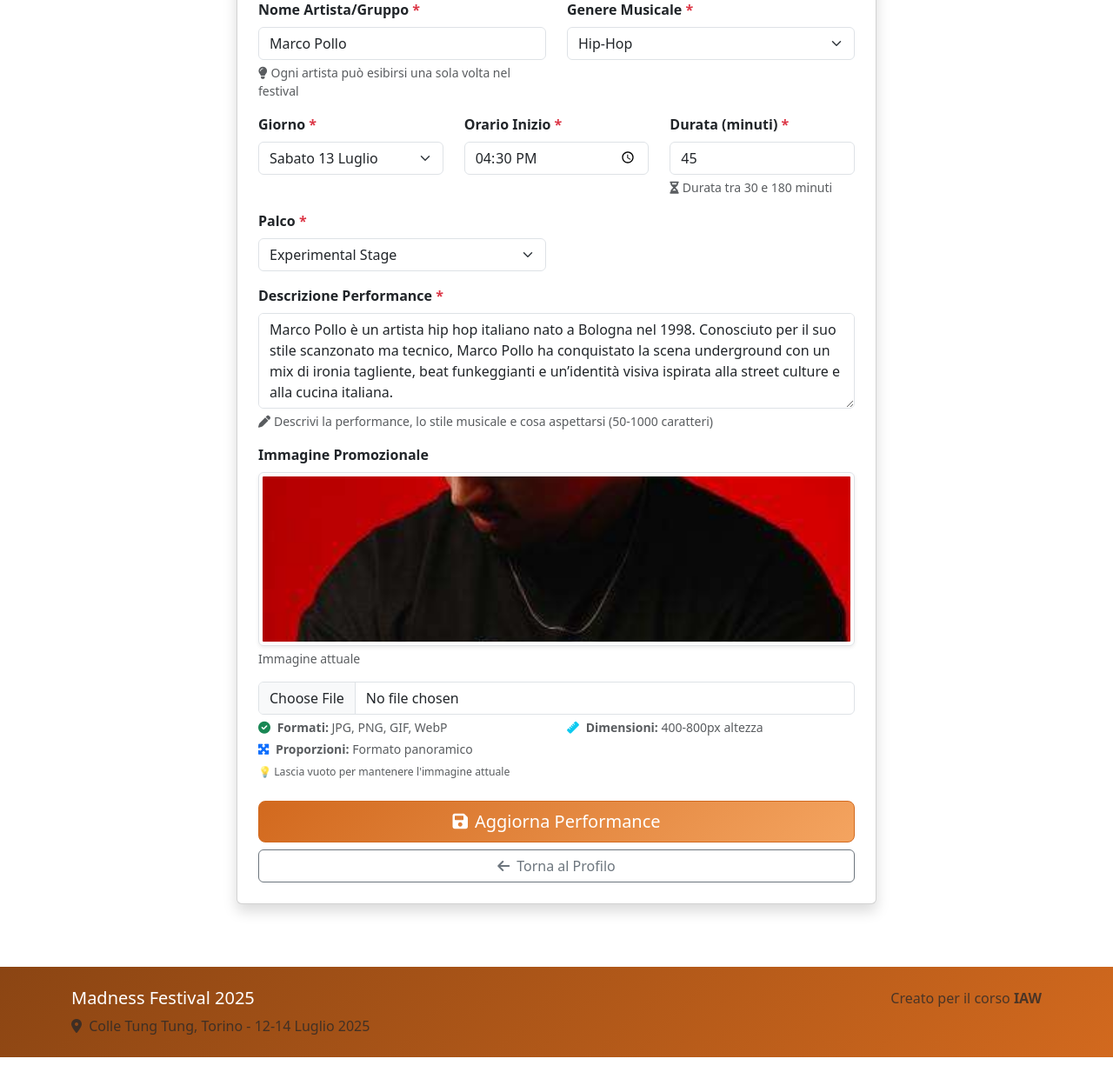
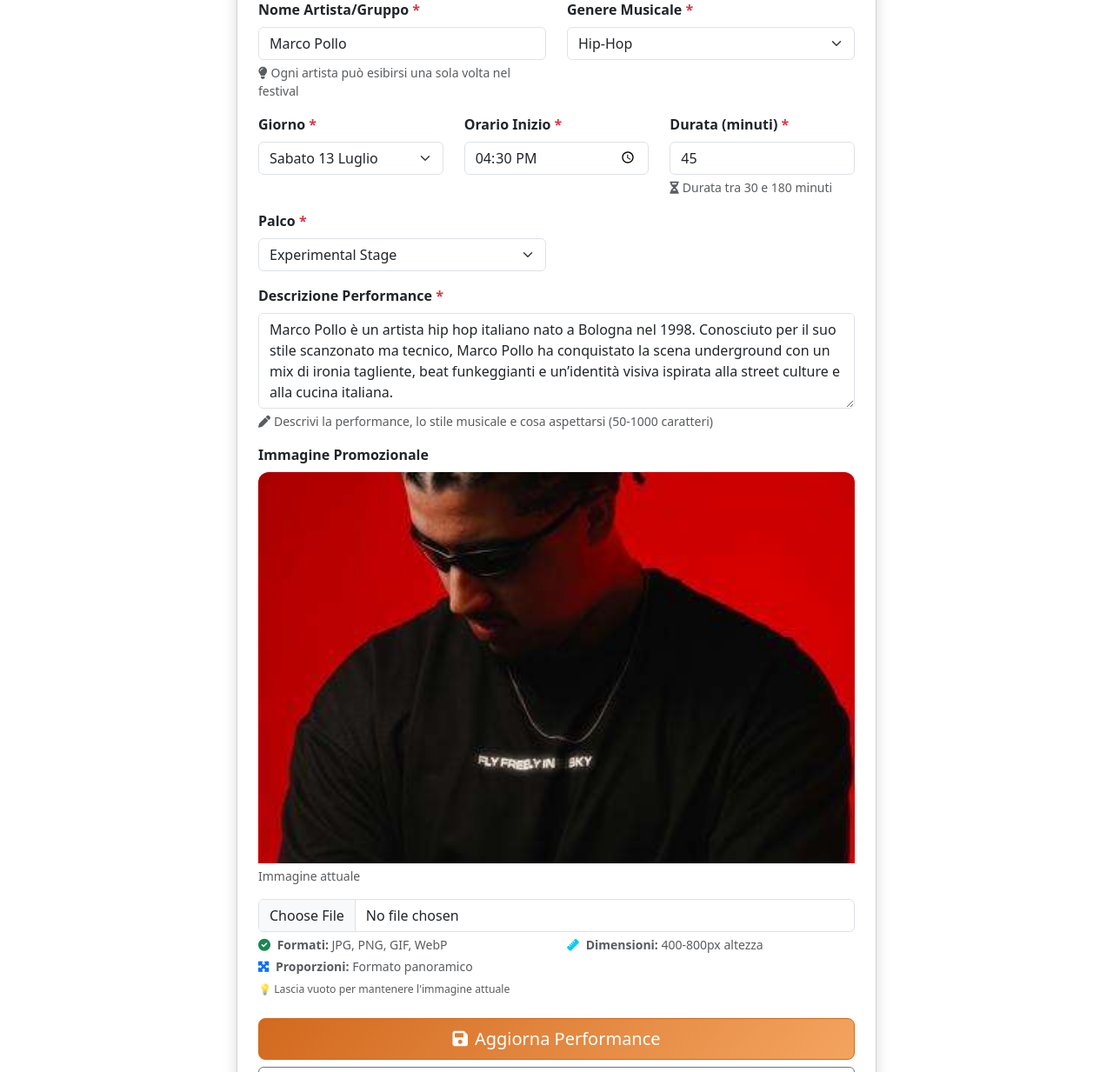
Before and after one commit to Borla25/my-flask-app, a Flask app: page /edit_performance/24 in a window 1280 px wide. Shown: the part 177-1410 px from the top of the page at 87% size. Run offline with Flask 3, Linux system fonts and the light colour scheme; a user stored in the database is signed in; data comes from the database, SQL or seed files in the repository; both versions use the stored data as it was after the commit.

```diff
--- a/app.py
+++ b/app.py
@@ -63,30 +63,38 @@ def allowed_file(filename):
     return '.' in filename and filename.rsplit('.', 1)[1].lower() in ALLOWED_EXTENSIONS
 
 def save_image(file, prefix):
-    """Salva l'immagine ridimensionandola/tagliandola a 1200px di altezza se necessario."""
+    """Salva l'immagine ridimensionandola e tagliandola a 1000x750px (crop centrale)."""
     if file and allowed_file(file.filename):
         from PIL import Image
         import os
         filename = file.filename
         timestamp = int(datetime.now().timestamp())
         new_filename = f"{prefix}_{timestamp}.webp"
-        img = Image.open(file)
+        img = Image.open(file).convert("RGB")
 
-        # Controlla altezza minima
-        if img.height < 1200:
-            return None, "L'immagine deve essere alta almeno 1200px"
+        # Crop centrale
+        target_width = 450
+        target_height = 450
+        aspect_ratio = target_width / target_height
+        img_ratio = img.width / img.height
 
-        # Se più alta di 1200px, taglia (crop) centralmente
-        if img.height > 1200:
-            left = 0
-            upper = (img.height - 1200) // 2
-            right = img.width
-            lower = upper + 1200
-            img = img.crop((left, upper, right, lower))
+        # Crop per mantenere proporzione
+        if img_ratio > aspect_ratio:
+            # Immagine troppo larga
+            new_width = int(img.height * aspect_ratio)
+            left = (img.width - new_width) // 2
+            img = img.crop((left, 0, left + new_width, img.height))
+        else:
+            # Immagine troppo alta
+            new_height = int(img.width / aspect_ratio)
+            top = (img.height - new_height) // 2
+            img = img.crop((0, top, img.width, top + new_height))
 
-        # Salva come WebP
+        # Resize finale
+        img = img.resize((target_width, target_height), Image.Resampling.LANCZOS)
+
         filepath = os.path.join(app.config['UPLOAD_FOLDER'], new_filename)
-        img.save(filepath, "WebP", quality=60, optimize=True)
+        img.save(filepath, "WebP", quality=50, optimize=True)
         return new_filename, None
 
     return None, "File non valido"
@@ -438,7 +446,7 @@ def new_performance_post():
         return redirect(url_for("profile"))
     else:
         flash("Errore durante la creazione della performance", "danger")
-        return redirect(url_for("new_performance"))
+        return redirect(url_for ("new_performance"))
 
 @app.route("/edit_performance/<int:id>")
 @login_required
--- a/static/style.css
+++ b/static/style.css
@@ -171,3 +171,10 @@ label .disabled-ticket:hover {
 .badge-container .badge {
   margin: 0.25rem;
 }
+
+.performance-image, .card-img-top {
+    width: 100%;
+    height: 450px;
+    object-fit: cover;
+    border-radius: 0.75rem 0.75rem 0 0;
+}
--- a/templates/edit_performance.html
+++ b/templates/edit_performance.html
@@ -168,9 +168,8 @@
                             {% if performance.performance_image %}
                             <div class="mb-3">
                                 <img src="{{ url_for('static', filename='uploads/' + performance.performance_image) }}"
-                                    class="img-thumbnail shadow-sm"
-                                    alt="Immagine attuale della performance {{ performance.artist_name }}"
-                                    style="height: 200px; object-fit: cover; width: 100%;">
+                                    class="card-img-top performance-image" alt="{{ performance.artist_name }}"
+                                    loading="lazy">
                                 <div class="small text-muted mt-1">Immagine attuale</div>
                             </div>
                             {% endif %}
--- a/templates/home.html
+++ b/templates/home.html
@@ -84,7 +84,7 @@
                     <!-- Immagine performance -->
                     {% if performance.performance_image %}
                     <img src="{{ url_for('static', filename='uploads/' + performance.performance_image) }}"
-                        class="card-img-top" alt="{{ performance.artist_name }}" loading="lazy">
+                         class="card-img-top performance-image" alt="{{ performance.artist_name }}" loading="lazy">
                     {% endif %}
 
                     <div class="card-body d-flex flex-column">
--- a/templates/performance_detail.html
+++ b/templates/performance_detail.html
@@ -16,8 +16,7 @@ block content %} {% set stage_names = { 1: 'Main Stage', 2: 'Secondary Stage',
         {% if performance.performance_image %}
         <!-- Immagine caricata dall'organizzatore con dimensioni fisse -->
         <img src="{{ url_for('static', filename='uploads/' + performance.performance_image) }}"
-          class="card-img-top performance-detail-image rounded"
-          alt="Immagine promozionale di {{ performance.artist_name }}" style="height: 300px; object-fit: cover" />
+          class="card-img-top performance-image" alt="{{ performance.artist_name }}" loading="lazy">
         {% else %}
         <!-- Placeholder con icona musicale se non c'è immagine -->
         <div
```
Also changed, not shown: db/festival.db, static/uploads/perf_dcvsdavfdvsvf_1749757523.webp (added).
